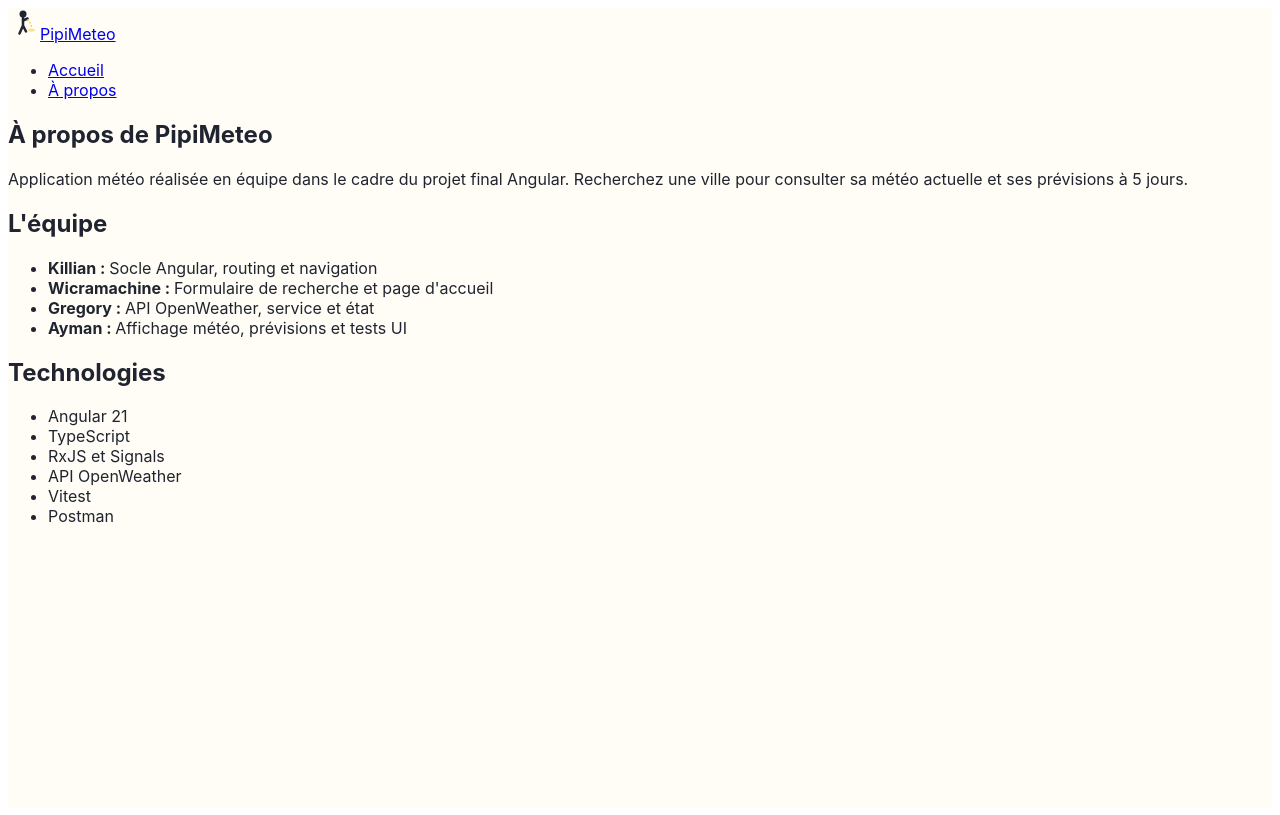
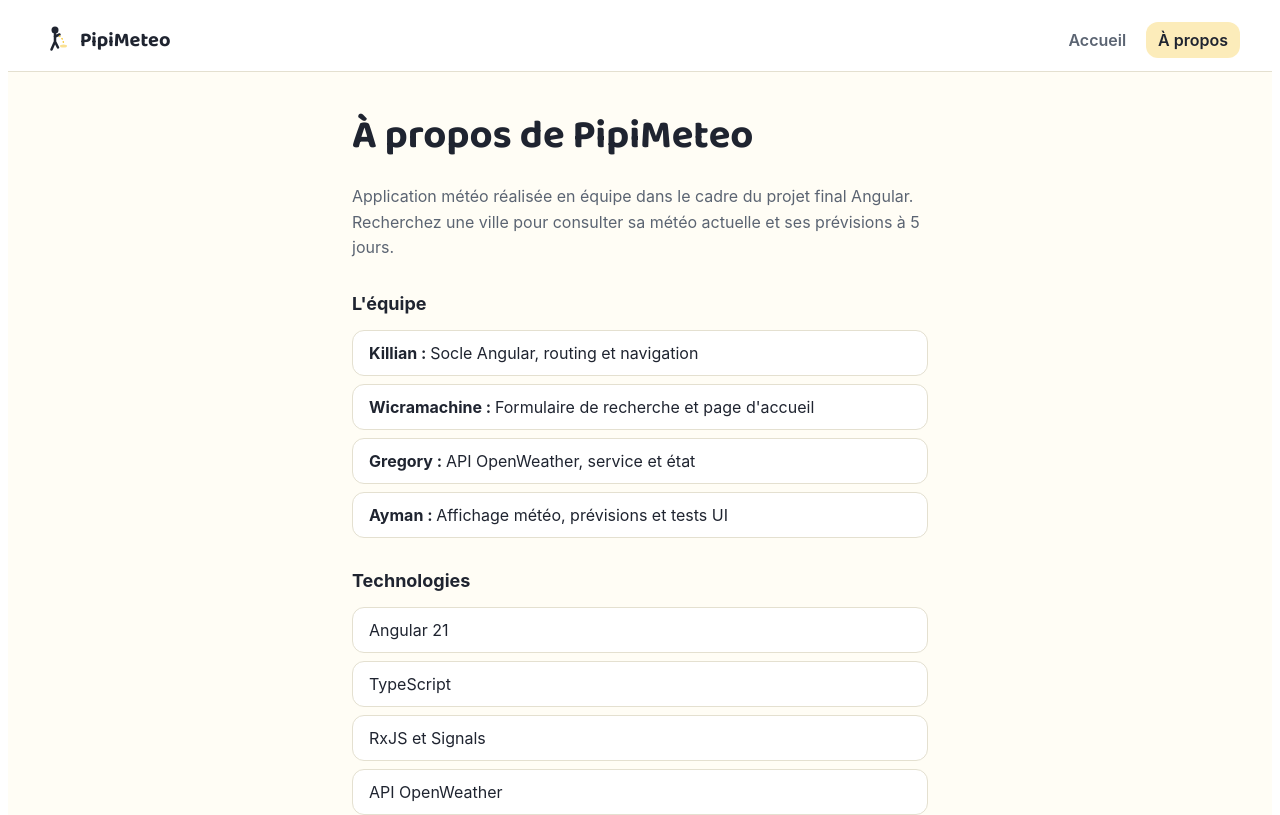
Before and after one commit to wicra/PipiMeteo-Tp-Final, an Angular app: page /about in a window 1280 px wide. Shown: the top 815 px of the page. Built offline with nearby package versions, Linux system fonts and the light colour scheme.

Commit message:
stylise la navbar et la page about

```diff
--- a/src/app/app.css
+++ b/src/app/app.css
@@ -32,6 +32,8 @@
   --shadow-sm: 0 1px 2px rgba(31, 36, 48, 0.08);
   --shadow-md: 0 8px 24px rgba(31, 36, 48, 0.12);
 
+  --navbar-height: 4rem;
+
   --transition-fast: 150ms ease;
   --transition-base: 250ms ease;
   --transition-slow: 500ms ease;
--- a/src/app/components/navbar/navbar.css
+++ b/src/app/components/navbar/navbar.css
@@ -0,0 +1,74 @@
+:host {
+  display: block;
+}
+
+.navbar {
+  display: flex;
+  flex-wrap: wrap;
+  align-items: center;
+  justify-content: space-between;
+  gap: var(--space-4);
+  min-height: var(--navbar-height);
+  padding-inline: var(--space-6);
+  box-sizing: border-box;
+  background: var(--color-surface);
+  border-bottom: 1px solid var(--color-border);
+}
+
+.navbar__brand {
+  display: flex;
+  align-items: center;
+  gap: var(--space-2);
+  color: var(--color-text);
+  text-decoration: none;
+}
+
+.navbar__title {
+  font-family: var(--font-family-heading);
+  font-size: 1.25rem;
+  font-weight: 700;
+}
+
+.navbar__links {
+  display: flex;
+  align-items: center;
+  gap: var(--space-2);
+  list-style: none;
+  margin: 0;
+  padding: 0;
+}
+
+.navbar__link {
+  display: inline-block;
+  color: var(--color-text-muted);
+  text-decoration: none;
+  font-weight: 600;
+  padding: var(--space-2) var(--space-3);
+  border-radius: var(--radius-md);
+  transition:
+    background var(--transition-fast),
+    color var(--transition-fast);
+}
+
+.navbar__link:hover {
+  color: var(--color-text);
+  background: color-mix(in srgb, var(--color-primary) 8%, transparent);
+}
+
+.navbar__link:focus-visible {
+  outline: 3px solid var(--color-primary);
+  outline-offset: 2px;
+}
+
+.navbar__link--active {
+  color: var(--color-text);
+  background: color-mix(in srgb, var(--color-pee) 35%, transparent);
+}
+
+@media (max-width: 30rem) {
+  .navbar {
+    justify-content: center;
+    text-align: center;
+    padding-block: var(--space-3);
+  }
+}
--- a/src/app/pages/about/about.css
+++ b/src/app/pages/about/about.css
@@ -0,0 +1,44 @@
+.about {
+  display: flex;
+  flex-direction: column;
+  gap: var(--space-4);
+  max-width: 40rem;
+  margin-inline: auto;
+  padding: var(--space-6);
+  box-sizing: border-box;
+}
+
+.about h1 {
+  font-family: var(--font-family-heading);
+  font-size: clamp(1.75rem, 6vw, 2.5rem);
+  margin: 0;
+}
+
+.about h2 {
+  font-size: 1.125rem;
+  margin: var(--space-4) 0 0;
+}
+
+.about > p {
+  color: var(--color-text-muted);
+  line-height: 1.6;
+  margin: 0;
+}
+
+.about__members,
+.about__technologies {
+  display: flex;
+  flex-direction: column;
+  gap: var(--space-2);
+  list-style: none;
+  margin: 0;
+  padding: 0;
+}
+
+.about__members li,
+.about__technologies li {
+  padding: var(--space-3) var(--space-4);
+  background: var(--color-surface);
+  border: 1px solid var(--color-border);
+  border-radius: var(--radius-md);
+}
--- a/src/app/pages/home/home.css
+++ b/src/app/pages/home/home.css
@@ -3,7 +3,7 @@
   flex-direction: column;
   align-items: center;
   justify-content: center;
-  min-height: 100dvh;
+  min-height: calc(100dvh - var(--navbar-height));
   gap: var(--space-6);
   padding: var(--space-6);
   text-align: center;
```
